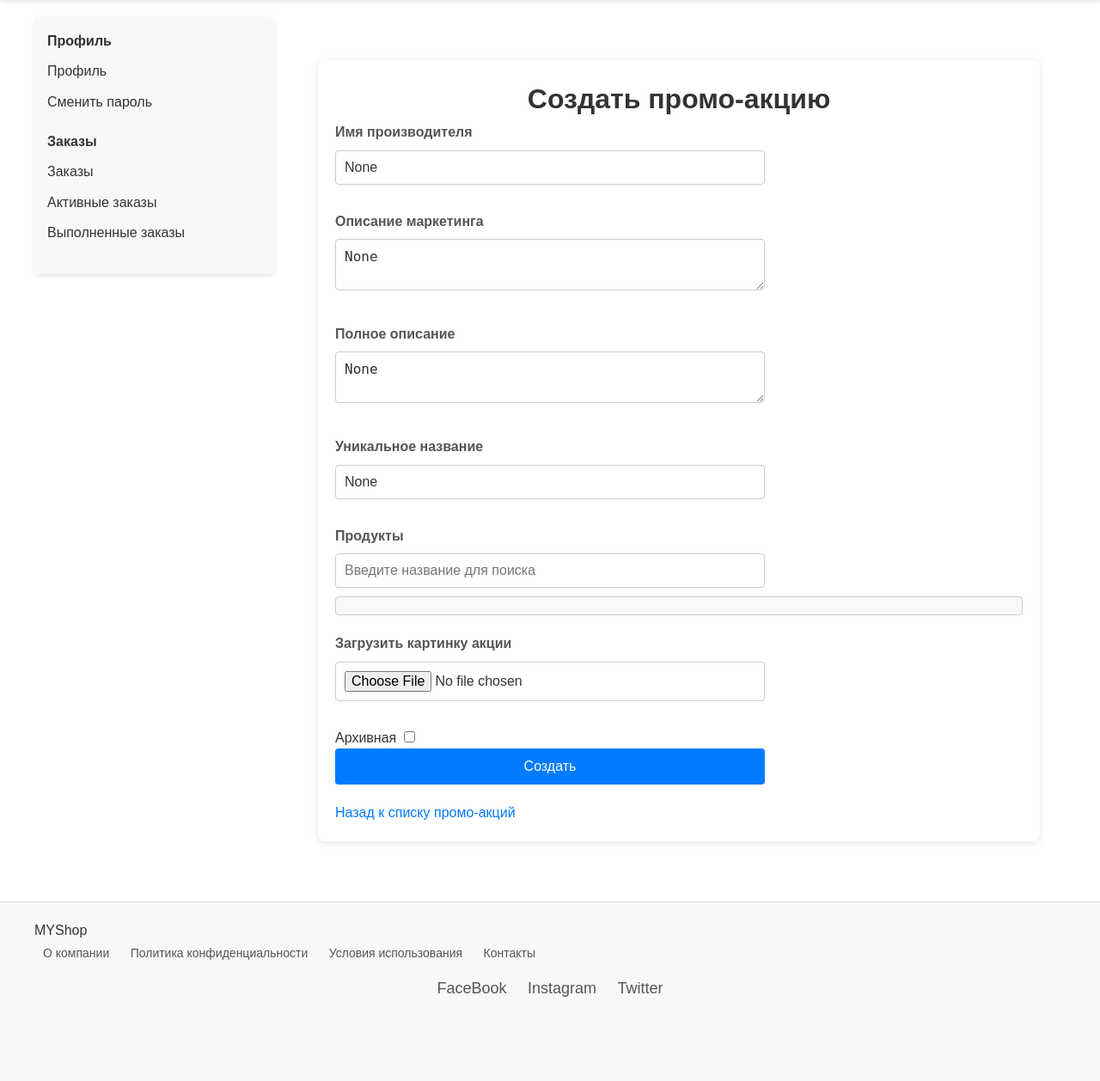
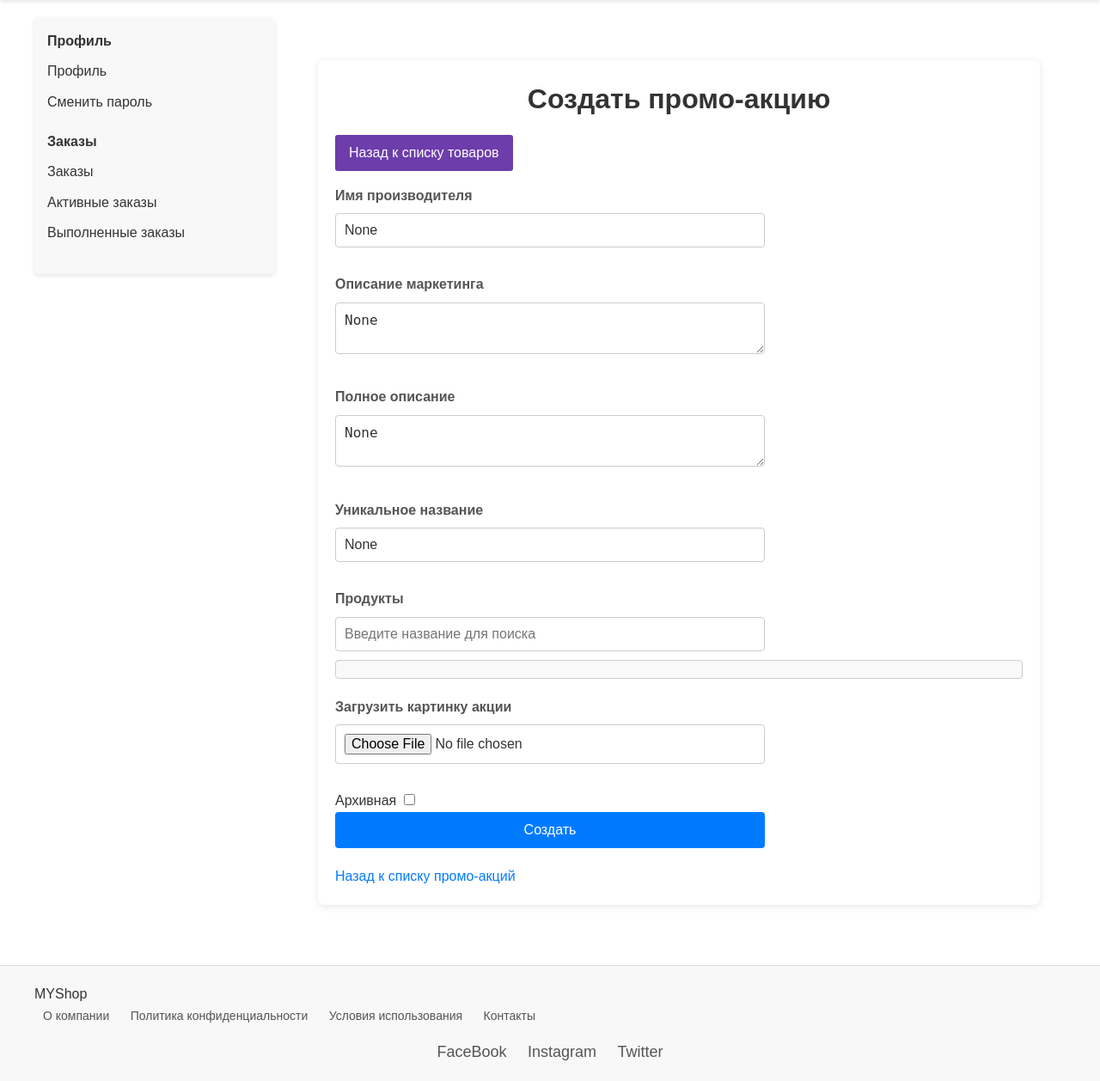
Before and after one commit to JolyCougar/Shop_django, a Django app: page /account/marketing/create/ in a window 1280 px wide. Shown: the part 128-1386 px from the top of the page at 86% size. Before the commit the page ends 1288 px from the top, so only its background shows below. Run offline with Django 5.2, Linux system fonts and the light colour scheme; data that the repository does not hold is empty.

Commit message:
edit: templates form marketing, product

```diff
--- a/account/templates/account/marketing_form.html
+++ b/account/templates/account/marketing_form.html
@@ -39,6 +39,7 @@
                 Редактировать промо-акцию
             {% endif %}
         </h1>
+        <p><a href="{% url 'account:product_list' %}" class="back-to-product-list-btn">Назад к списку товаров</a></p>
 
         <form method="post" enctype="multipart/form-data">
             {% csrf_token %}
--- a/account/templates/account/product_form.html
+++ b/account/templates/account/product_form.html
@@ -22,6 +22,7 @@
                 Добавить новый товар
             {% endif %}
         </h1>
+        <p><a href="{% url 'account:product_list' %}" class="back-to-product-list-btn">Назад к списку товаров</a></p>
 
         <form method="post" enctype="multipart/form-data">
             {% csrf_token %}
```
